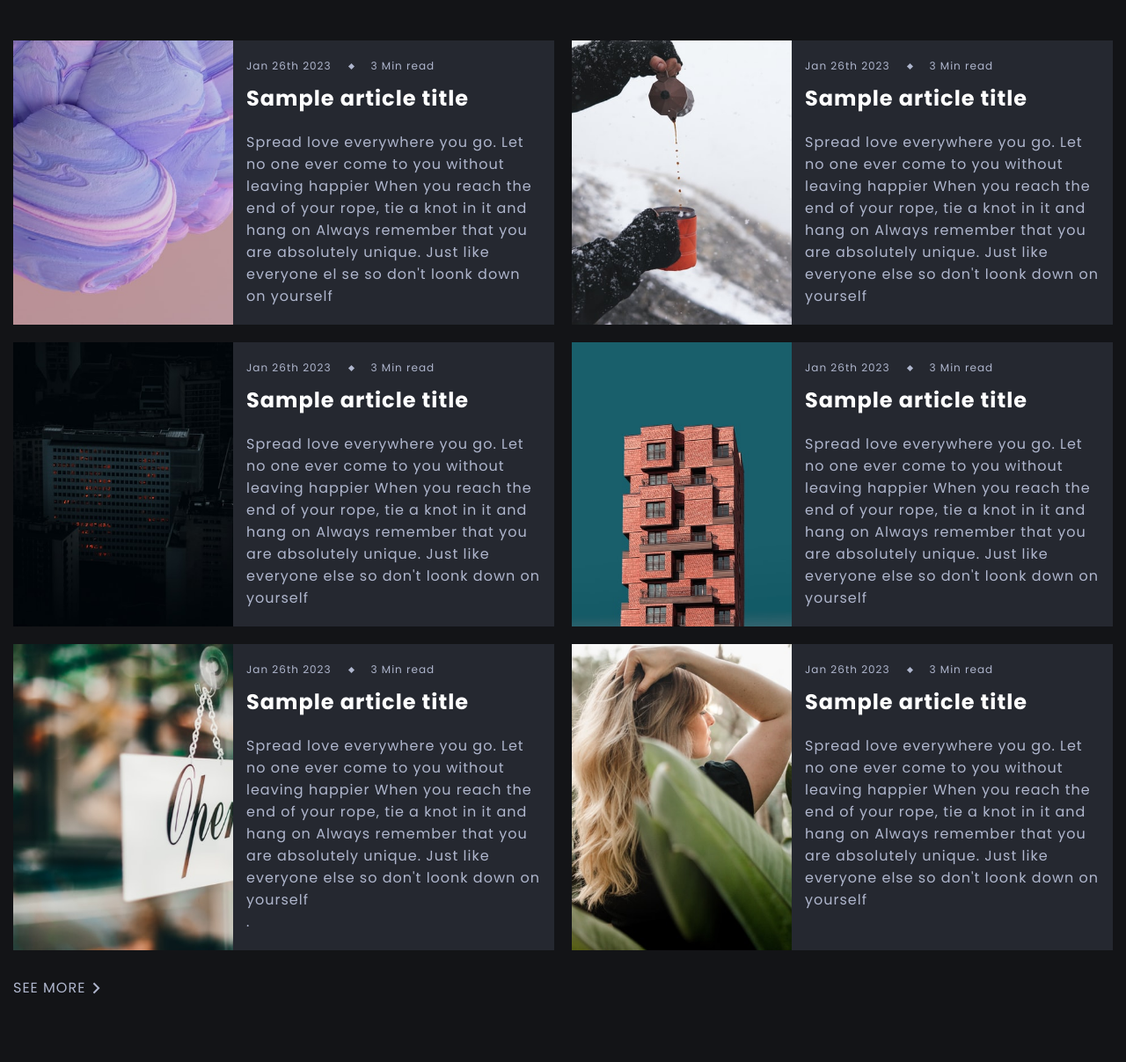
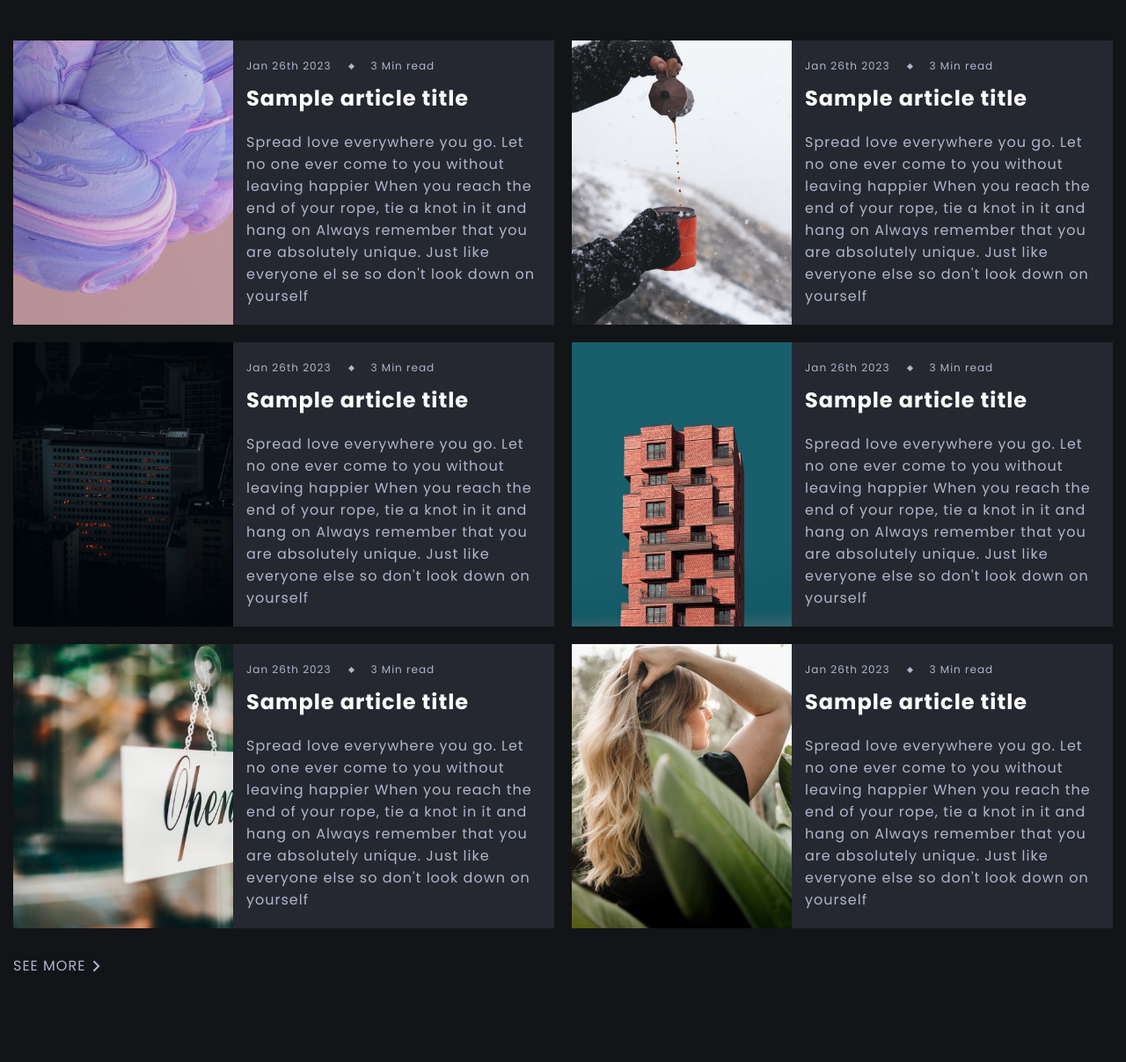
Before and after one commit to Cyril-MP/News-Site, a plain HTML site: page index.html in a window 1280 px wide. Shown: the part 1617-2824 px from the top of the page at 88% size. Drawn offline with nearby package versions, Linux system fonts and the light colour scheme.

Commit message:
error update

```diff
--- a/index.html
+++ b/index.html
@@ -391,7 +391,7 @@
                          no one ever come to you without leaving happier
                     When you reach the end of your rope, tie a knot in it and hang on
                     Always remember that you are absolutely unique. Just like everyone el
-                    se so don't loonk down on yourself
+                    se so don't look down on yourself
                    </div>
                </a>
 
@@ -411,7 +411,7 @@
                        <h3 class="title article-title">Sample article title</h3>
                        <p class="article-description">Spread love everywhere you go. Let no one ever come to you without leaving happier
                     When you reach the end of your rope, tie a knot in it and hang on
-                    Always remember that you are absolutely unique. Just like everyone else so don't loonk down on yourself</p>
+                    Always remember that you are absolutely unique. Just like everyone else so don't look down on yourself</p>
 
                    </div>
                </a>
@@ -432,7 +432,7 @@
                        <h3 class="title article-title">Sample article title</h3>
                        <p class="article-description">Spread love everywhere you go. Let no one ever come to you without leaving happier
                     When you reach the end of your rope, tie a knot in it and hang on
-                    Always remember that you are absolutely unique. Just like everyone else so don't loonk down on yourself</p>
+                    Always remember that you are absolutely unique. Just like everyone else so don't look down on yourself</p>
 
                    </div>
                </a>
@@ -453,7 +453,7 @@
                        <h3 class="title article-title">Sample article title</h3>
                        <p class="article-description">Spread love everywhere you go. Let no one ever come to you without leaving happier
                     When you reach the end of your rope, tie a knot in it and hang on
-                    Always remember that you are absolutely unique. Just like everyone else so don't loonk down on yourself</p>
+                    Always remember that you are absolutely unique. Just like everyone else so don't look down on yourself</p>
 </p>
 
                    </div>
@@ -475,8 +475,8 @@
                        <h3 class="title article-title">Sample article title</h3>
                        <p class="article-description">Spread love everywhere you go. Let no one ever come to you without leaving happier
                     When you reach the end of your rope, tie a knot in it and hang on
-                    Always remember that you are absolutely unique. Just like everyone else so don't loonk down on yourself
-                    </p>.</p>
+                    Always remember that you are absolutely unique. Just like everyone else so don't look down on yourself
+                    </p>
 
                    </div>
                </a>
@@ -497,10 +497,8 @@
                        <h3 class="title article-title">Sample article title</h3>
                        <p class="article-description">Spread love everywhere you go. Let no one ever come to you without leaving happier
                     When you reach the end of your rope, tie a knot in it and hang on
-                    Always remember that you are absolutely unique. Just like everyone else so don't loonk down on yourself
-</p>
-
-                   </div>
+                    Always remember that you are absolutely unique. Just like everyone else so don't look down on yourself</p>
+                </div>
                </a>
 
            </div>
```
